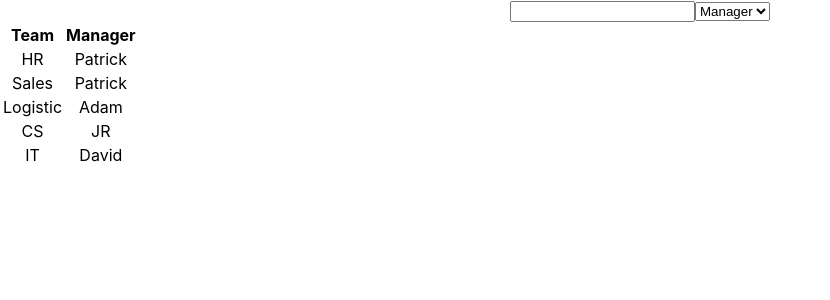
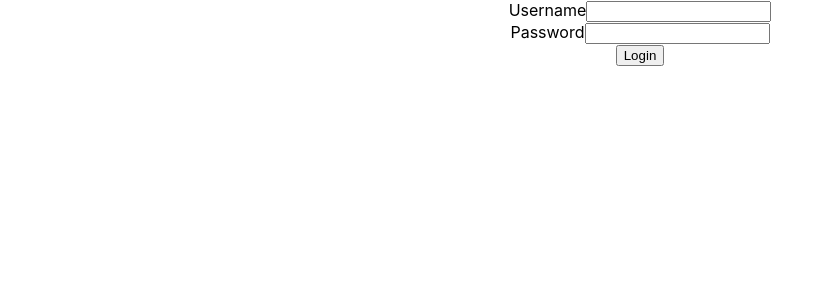
Before and after one commit to uimm258/Jira, a React (Create React App) app: page / in a window 1280 px wide. Shown: the top 300 px of the page, without its empty margins (0-830 px from the left). Built offline with nearby package versions, Linux system fonts and the light colour scheme; data requests are answered from the project's data file.

Commit message:
feat: add login

```diff
--- a/package.json
+++ b/package.json
@@ -22,7 +22,7 @@
     "build": "react-scripts build",
     "test": "react-scripts test",
     "eject": "react-scripts eject",
-    "json-server": "json-server __json_server_mock__/db.json --watch --port 8000",
+    "json-server": "json-server __json_server_mock__/db.json --watch --port 8000 --middlewares ./__json_server_mock__/middleware.js",
     "prepare": "husky install"
   },
   "eslintConfig": {
--- a/src/App.tsx
+++ b/src/App.tsx
@@ -1,11 +1,13 @@
 import React from "react";
 import "./App.css";
 import { ProjectListScreen } from "screens/project-list";
+import { LoginScreen } from "screens/login/login";
 
 function App() {
   return (
     <div className="App">
-      <ProjectListScreen />
+      <LoginScreen />
+      {/* <ProjectListScreen /> */}
     </div>
   );
 }
--- /dev/null
+++ b/src/screens/login/login.tsx
@@ -0,0 +1,40 @@
+import React, { FormEvent } from "react";
+
+const apiURL = process.env.REACT_APP_API_URL;
+
+export const LoginScreen = () => {
+  const login = (param: { username: string; password: string }) => {
+    fetch(`${apiURL}/login`, {
+      method: "POST",
+      headers: {
+        "Content-Type": "application/json",
+      },
+      body: JSON.stringify(param),
+    }).then(async (res) => {
+      if (res.ok) {
+      }
+    });
+  };
+
+  const handleSubmit = (e: FormEvent<HTMLFormElement>) => {
+    e.preventDefault();
+    const username = (e.currentTarget.elements[0] as HTMLInputElement).value;
+    const password = (e.currentTarget.elements[1] as HTMLInputElement).value;
+    login({ username, password });
+    console.log(username, password);
+  };
+
+  return (
+    <form onSubmit={handleSubmit}>
+      <div>
+        <label htmlFor="username">Username</label>
+        <input type="text" id={"username"} />
+      </div>
+      <div>
+        <label htmlFor="password">Password</label>
+        <input type="password" id={"password"} />
+      </div>
+      <button type={"submit"}>Login</button>
+    </form>
+  );
+};
```
Also changed, not shown: __json_server_mock__/middleware.js (added, +15 -0 lines).
